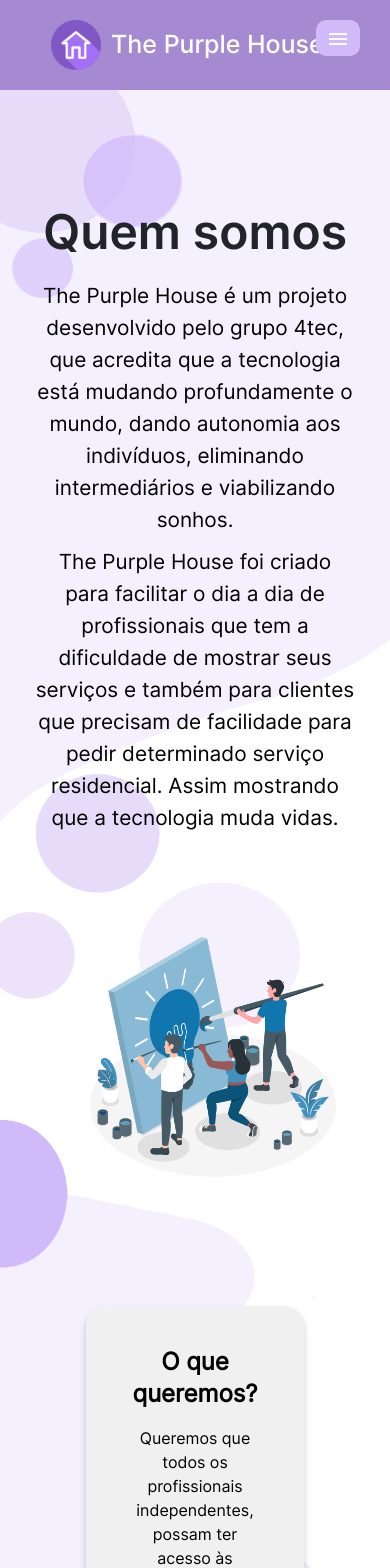
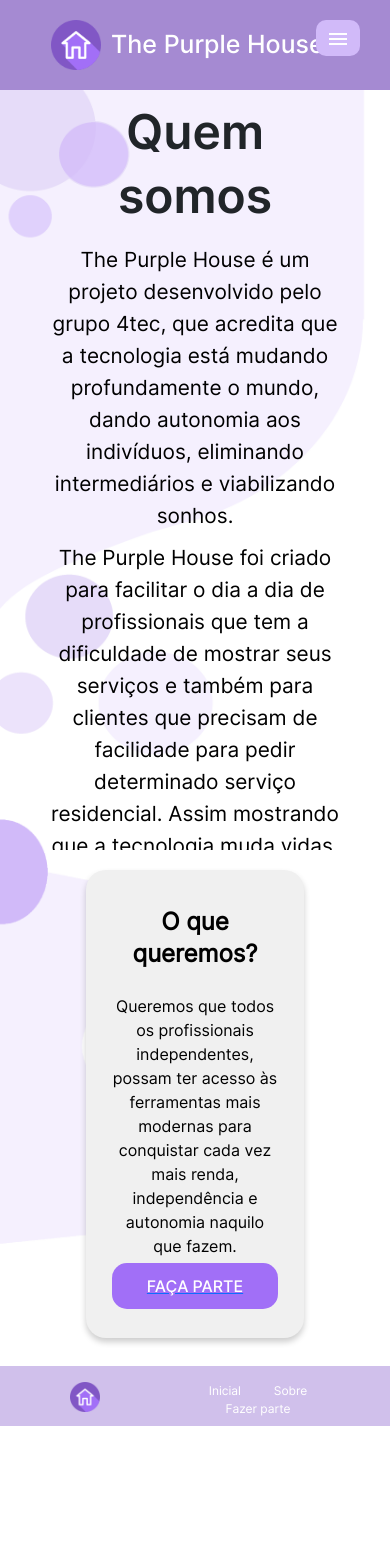
Before and after one commit to yasminwtr/ThePurpleHouse, a React (Create React App) app: page /About in a window 390 px wide. Shown: the top 1568 px of the page. After the commit the page ends 1434 px from the top, so only its background shows below. Built offline with nearby package versions, Linux system fonts and the light colour scheme.

Commit message:
responsividade

```diff
--- a/src/components/Pages/About/style.css
+++ b/src/components/Pages/About/style.css
@@ -51,11 +51,11 @@
     padding: 10px 60px;
     width: 60%;
     margin: auto;
-    margin-bottom: 0.4% ;
+    /* margin-bottom: 0.4% ; */
 }
 
 .texts-about{
-    padding: 40px;
+    padding: 20px 25px;
     background-color: #f0f0f0;
     box-shadow: 0px 4px 6px rgba(0, 0, 0, 0.20);
     color: #000;;
@@ -98,7 +98,8 @@
 .texts-about .text-h1-about{
     font-size: 2.4rem;
     font-weight: 700;
-    margin-bottom: 1rem;
+    margin-bottom: 1.5rem;
+    margin-top: 1rem;
     line-height: 2rem;
     font-family: Inter-Regular;
 }
@@ -152,4 +153,15 @@
   }
 
 }
+
+@media (max-width:1282px){
+  .about {
+      width: 100%;
+      height: 90vh;
+      display: flex;
+      align-items: center;
+      justify-content: space-around;
+      padding: 0px 5%;
+}
+}
 /* --------------responsividade---------------- */
--- a/src/components/Pages/Home/styles.css
+++ b/src/components/Pages/Home/styles.css
@@ -31,7 +31,7 @@ a-link-home {
   display: flex;
   align-items: center;
   justify-content: space-between;
-  padding: 0px 10%;
+  padding: 0px 8%;
 }
 .Title-home{
   max-width: 37rem;
@@ -53,7 +53,7 @@ color: #000;
 }
 .img-landingPage{
   width: 550px;
-  margin-left: 36px;
+  /* margin-left: 36px; */
 }
 
 
@@ -345,101 +345,15 @@ a{
 
 }
 
-/* @media (max-width: 630px) {
+ @media (max-width: 1282px) {
 
-  .hero .container {
-      flex-direction: column;
-      text-align: center;
-  }
-
-  .hero .container img {
-      order: -1;
-  }
-
-  .form-group {
-      display: block;
-  }
+  .container-Home {
+    width: 100%;
+    height: 90vh;
+    display: flex;
+    align-items: center;
+    justify-content: space-between;
+    padding: 0px 3%;
 }
 
-@media (max-width: 540px) {
-  nav {
-      display: none;
-  }
-
-  .one,
-  .two,
-  .three {
-      background-color: #fff;
-      height: 5px;
-      width: 100%;
-      margin: 6px auto;
-
-      transition-duration: 0.3s;
-  }
-
-  .menu-toggle {
-      width: 40px;
-      height: 30px;
-      margin-right: 20px;
-  }
-
-
-  .menu-section.on {
-      position: absolute;
-      top:0;
-      left:0;
-
-      width: 100vw;
-      height: 100vh;
-
-      background-color: #7159c1;
-
-      z-index: 10;
-
-      display: flex;
-      justify-content: center;
-      align-items: center;
-  }
-
-  .menu-section.on nav {
-      display: block;
-  }
-
-  .menu-section.on .menu-toggle {
-      position: absolute;
-      right: 25px;
-      top: 15px;
-  }
-
-  .menu-section.on .menu-toggle .one {
-      transform: rotate(45deg) translate(7px, 7px);
-  }
-
-  .menu-section.on .menu-toggle .two {
-      opacity: 0;
-  }
-
-  .menu-section.on .menu-toggle .three {
-      transform: rotate(-45deg) translate(8px, -9px);
-  }
-
-  .menu-section.on nav ul {
-      text-align: center;
-      display: block;
-  }
-
-  .menu-section.on nav ul a{
-      transition-duration: 0.5s;
-      font-size: 3rem;
-      line-height: 4rem;
-      display: block;
-
-  }
-
 }
-
-@media (max-width: 320px) {
-  #form h3 {
-      font-size: 2rem;
-  }
-} */
```
